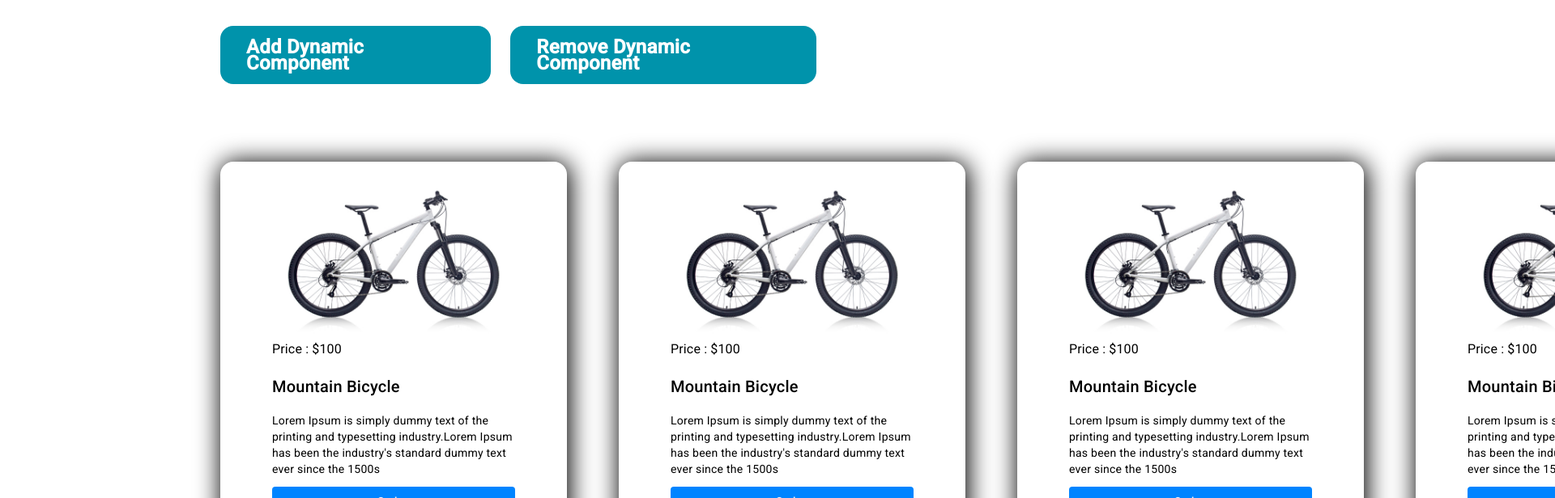
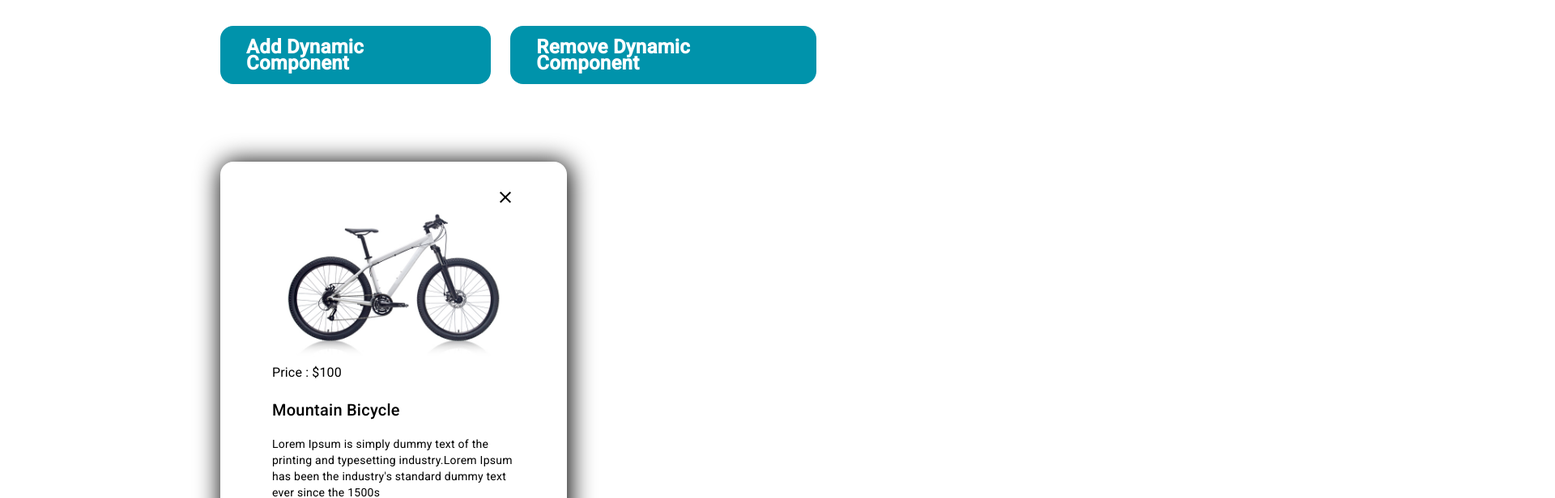
Before and after one commit to 1997Buhuti/content-projection-demo, an Angular app: page / in a window 1280 px wide. Both pictures are taken after a click on the element "Add Dynamic Component". Shown: the top 616 px of the page at 81% size, 1920 px wide, since content can reach past the window. Built offline with nearby package versions, Linux system fonts and the light colour scheme.

Commit message:
Added destroy functionality

```diff
--- a/src/app/app.component.html
+++ b/src/app/app.component.html
@@ -12,26 +12,5 @@
   <!-- Product cards row -->
   <div class="product-cards-row">
     <ng-container #container> </ng-container>
-    <app-product-card>
-      <p class="product-name">Mountains Bike</p>
-      <div class="add-to-cart">
-        <a>Add To Cart</a>
-      </div>
-    </app-product-card>
-
-    <app-product-card>
-      <p class="product-name">Mountains Bike</p>
-      <div class="add-to-cart">
-        <a>Add To Cart</a>
-      </div>
-    </app-product-card>
-
-    <app-product-card>
-      <p class="product-name">Standard Bike</p>
-      <div class="add-to-cart">
-        <a>Add To WishList</a>
-      </div>
-      <app-notify-me (checked)="onNotifyMeClicked($event)"></app-notify-me>
-    </app-product-card>
   </div>
 </div>
--- a/src/app/app.component.ts
+++ b/src/app/app.component.ts
@@ -1,4 +1,9 @@
-import { Component, viewChild, ViewContainerRef } from '@angular/core';
+import {
+  Component,
+  ComponentRef,
+  viewChild,
+  ViewContainerRef,
+} from '@angular/core';
 import { CommonModule } from '@angular/common';
 import { RouterOutlet } from '@angular/router';
 import { ProductCardComponent } from './product-card/product-card.component';
@@ -22,14 +27,24 @@ export class AppComponent {
   NotifyMeOnStockArrival: boolean = false;
 
   vcr = viewChild('container', { read: ViewContainerRef });
+  #componentRef: ComponentRef<ProductCardComponent>;
 
   onCrateButtonClick() {
     console.log('Button clicked');
-    this.vcr()?.createComponent(ProductCardComponent);
+    this.#componentRef = this.vcr()?.createComponent(ProductCardComponent);
+
+    // How to pass inputs for dynamic components
+
+    this.#componentRef.instance.productName;
   }
 
   onDestroyButtonClick() {
-    console.log('Button clicked');
+    //This will only remove last created component
+    // this.#componentRef?.destroy();
+    //Will clear all the components
+    this.vcr().clear();
+    //Will remove specific component in array
+    // this.vcr().remove(0);
   }
 
   onNotifyMeClicked($event: boolean) {
--- a/src/app/product-card/product-card.component.html
+++ b/src/app/product-card/product-card.component.html
@@ -1,4 +1,16 @@
 <div class="product-card">
+  <div
+    class="close-button"
+    style="text-align: end; cursor: pointer"
+    (click)="onClickCloseButton()"
+  >
+    <mat-icon
+      aria-hidden="false"
+      aria-label="Example home icon"
+      fontIcon="close"
+    ></mat-icon>
+  </div>
+
   <img class="blog_posts_post--image" [src]="imageUri" loading="lazy" />
   <div class="price-label">
     <h3 class="price-text">Price : $100</h3>
--- a/src/app/product-card/product-card.component.ts
+++ b/src/app/product-card/product-card.component.ts
@@ -61,8 +61,9 @@ export class ProductCardComponent implements OnInit {
         break;
     }
   }
-  addToCart() {
-    this.isAddToCartClicked.emit(true);
+
+  onClickCloseButton() {
+    console.log('Close Button clicked');
   }
 }
 
```
Also changed, not shown: tsconfig.json (+2 -5 lines).
